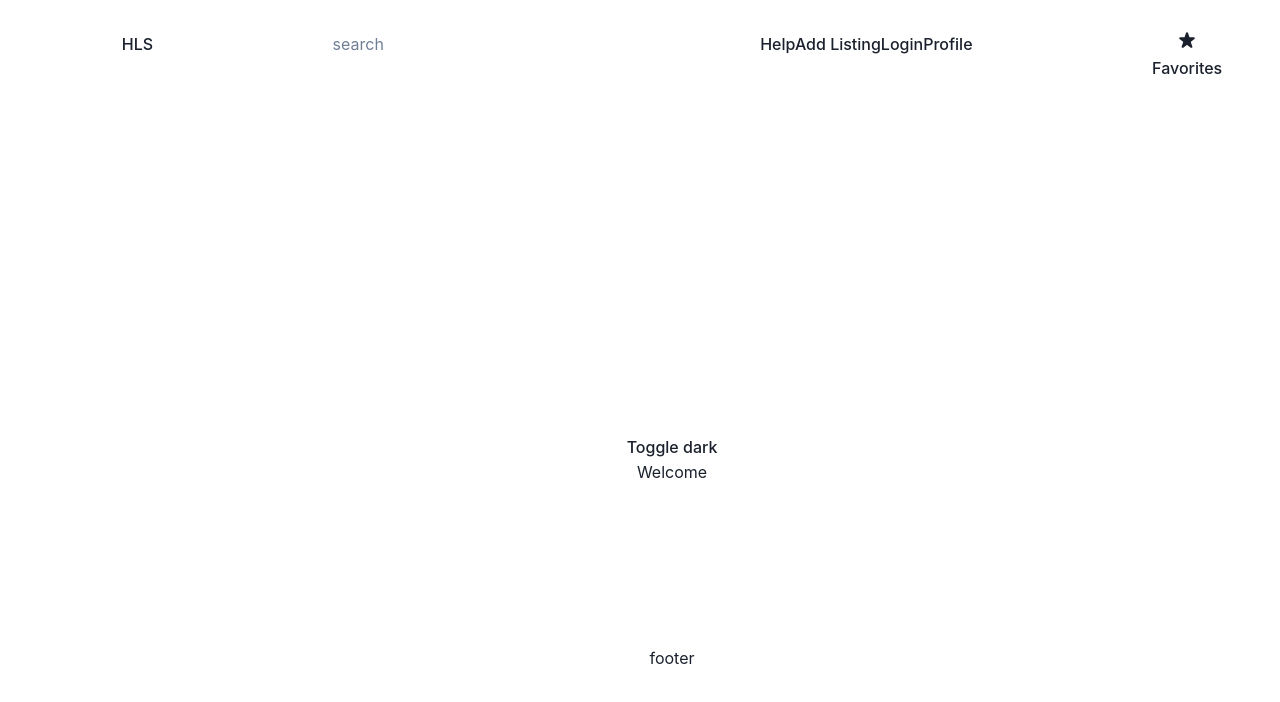
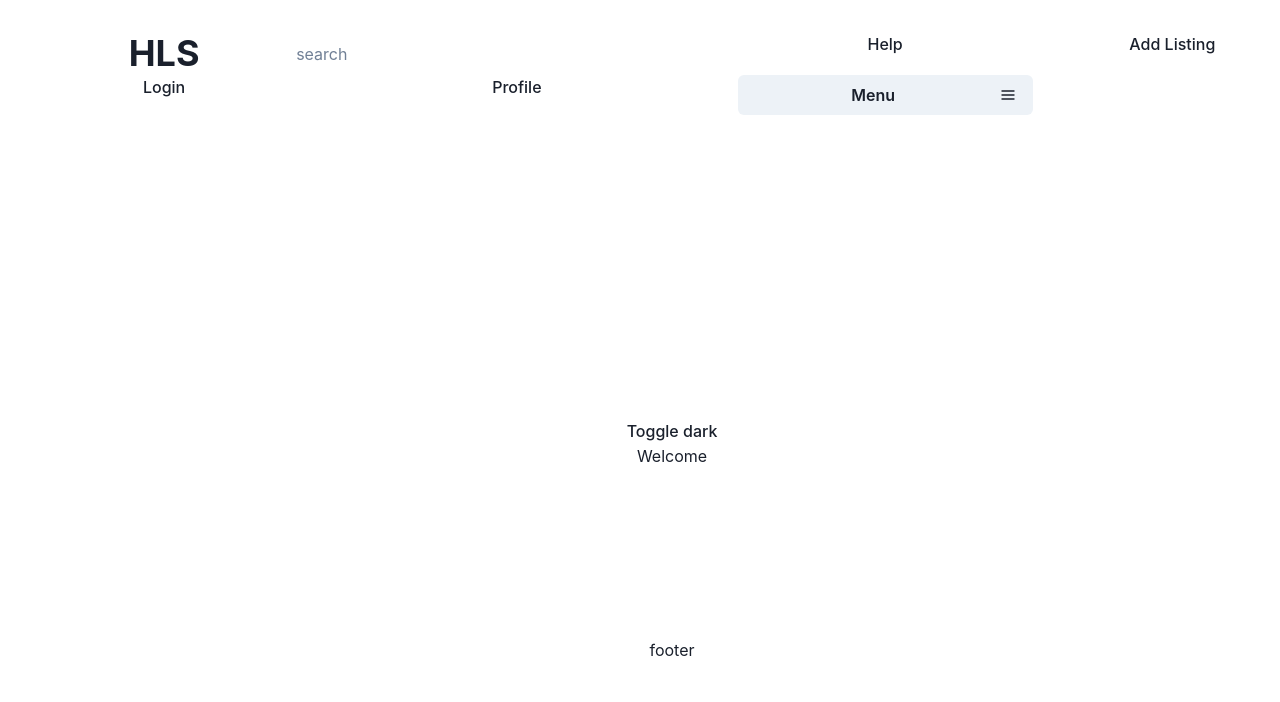
Before and after one commit to BorDevTech/HLS, a React (Vite) app: page /HLS/guides/faq in a window 1280 px wide. Shown: the top 702 px of the page. Built offline with nearby package versions, Linux system fonts and the light colour scheme.

Commit message:
completed MVP of mobile display menu

```diff
--- a/src/App.tsx
+++ b/src/App.tsx
@@ -1,8 +1,8 @@
 import "./App.css";
-import { Routes, Route, Link } from "react-router-dom";
+import { Routes, Route } from "react-router-dom";
 import { Home, Login, Profile, Register } from "./routes";
 import * as CUR from "@chakra-ui/react";
-import * as CUI from "@chakra-ui/icons";
+import Navbar from "./components/Navbar/Navbar";
 
 function App() {
   return (
@@ -18,39 +18,7 @@ function App() {
       >
         <CUR.GridItem area={"Navbar"}>
           <nav>
-            <CUR.Grid
-              templateRows={"repeat(5,1fr)"}
-              templateAreas={{
-                base: `"Brand Buttons"`,
-                md: `"Brand Navigation"`,
-                lg: `"Brand Search Navigation Buttons"`,
-              }}
-            >
-              <CUR.GridItem area={"Brand"}>
-                <Link to="/">HLS</Link>
-              </CUR.GridItem>
-              <CUR.Show above={"lg"}>
-                <CUR.GridItem area={"Search"}>
-                  <input placeholder={"search"} />
-                </CUR.GridItem>
-                <CUR.Show above={"md"}>
-                  <CUR.GridItem area={"Navigation"}>
-                    <Link to="/guides/faq">Help</Link>
-                    <Link to="/guides/faq/addListing">Add Listing</Link>
-                    <Link to="/login">Login</Link>
-                    <Link to="/profile">Profile</Link>
-                  </CUR.GridItem>
-                </CUR.Show>
-              </CUR.Show>
-              <CUR.GridItem area={"Buttons"}>
-                <Link to="/profile/favorites">
-                  <CUR.VStack>
-                    <CUI.StarIcon />
-                    <CUR.Text>Favorites</CUR.Text>
-                  </CUR.VStack>
-                </Link>
-              </CUR.GridItem>
-            </CUR.Grid>
+            <Navbar />
           </nav>
         </CUR.GridItem>
         <CUR.GridItem area={"Main"}>
--- /dev/null
+++ b/src/components/Navbar/Brand.tsx
@@ -0,0 +1,14 @@
+import { Link } from "react-router-dom";
+import * as CUR from "@chakra-ui/react";
+
+const Brand = () => {
+  var AppName = "HLS" as const;
+
+  return (
+    <Link to="/">
+      <CUR.Heading>{AppName}</CUR.Heading>
+    </Link>
+  );
+};
+
+export default Brand;
--- /dev/null
+++ b/src/components/Navbar/Menu.tsx
@@ -0,0 +1,84 @@
+import { Link } from "react-router-dom";
+import * as CUR from "@chakra-ui/react";
+import * as CUI from "@chakra-ui/icons";
+import { useColorMode } from "@chakra-ui/react";
+
+const Menu = () => {
+  const { colorMode, toggleColorMode } = useColorMode();
+  return (
+    <>
+      <CUR.Menu>
+        <CUR.MenuButton as={CUR.Button} rightIcon={<CUI.HamburgerIcon />}>
+          Menu
+        </CUR.MenuButton>
+        <CUR.MenuList>
+          <CUR.MenuGroup title="Account">
+            <CUR.MenuItem icon={<CUI.AddIcon />}>Profile</CUR.MenuItem>
+            <CUR.MenuItem icon={<CUI.AddIcon />}>Payments</CUR.MenuItem>
+            <CUR.MenuItem icon={<CUI.AddIcon />}>Searches</CUR.MenuItem>
+            <CUR.MenuItem icon={<CUI.AddIcon />}>Favorites</CUR.MenuItem>
+          </CUR.MenuGroup>
+          <CUR.MenuGroup title="Help">
+            <CUR.MenuItem>
+              <Link to="/guides/faq">F.A.Q.'s</Link>
+            </CUR.MenuItem>
+          </CUR.MenuGroup>
+
+          <CUR.MenuItem>
+            <Link to="/guides/faq/addListing">Add Listing</Link>
+          </CUR.MenuItem>
+          <CUR.MenuItem>Delete</CUR.MenuItem>
+          <CUR.MenuItem>Attend a Workshop</CUR.MenuItem>
+
+          <CUR.MenuGroup title="Actions">
+            <CUR.MenuDivider />
+            <CUR.HStack
+              justifyContent={"space-evenly"}
+              divider={
+                <>
+                  <CUR.Center height="50px">
+                    <CUR.Divider orientation="vertical" />
+                  </CUR.Center>
+                </>
+              }
+            >
+              <CUR.Box>
+                <Link to="/login">
+                  <CUR.VStack>
+                    <CUI.UnlockIcon />
+                    <CUR.Text>Login</CUR.Text>
+                  </CUR.VStack>
+                </Link>
+              </CUR.Box>
+              <CUR.Box>
+                <Link to="/profile">
+                  <CUR.VStack>
+                    <CUI.UnlockIcon />
+                    <CUR.Text>Profile</CUR.Text>
+                  </CUR.VStack>
+                </Link>
+              </CUR.Box>
+              {colorMode === "light" ? (
+                <button type="button" onClick={toggleColorMode}>
+                  <CUR.VStack>
+                    <CUI.MoonIcon />
+                    <CUR.Text>dark mode</CUR.Text>
+                  </CUR.VStack>
+                </button>
+              ) : (
+                <button type="button" onClick={toggleColorMode}>
+                  <CUR.VStack>
+                    <CUI.SunIcon />
+                    <CUR.Text>light mode</CUR.Text>
+                  </CUR.VStack>
+                </button>
+              )}
+            </CUR.HStack>
+          </CUR.MenuGroup>
+        </CUR.MenuList>
+      </CUR.Menu>
+    </>
+  );
+};
+
+export default Menu;
--- /dev/null
+++ b/src/components/Navbar/Navbar.tsx
@@ -0,0 +1,24 @@
+import * as Nav from "./NavbarIndex";
+import * as CUR from "@chakra-ui/react";
+
+const Navbar = () => {
+  return (
+    <>
+      <CUR.Grid
+        templateRows={"repeat(5,1fr)"}
+        templateAreas={{
+          base: `"Brand Search Navigation Buttons"`,
+          md: `"Brand Search Navigation Buttons"`,
+          lg: `"Brand Search Navigation Buttons"`,
+        }}
+      >
+        <Nav.Brand />
+        <Nav.SearchBar />
+        <Nav.Navigation />
+        <Nav.Menu />
+      </CUR.Grid>
+    </>
+  );
+};
+
+export default Navbar;
--- /dev/null
+++ b/src/components/Navbar/NavbarIndex.ts
@@ -0,0 +1,6 @@
+import Brand from "./Brand";
+import Menu from "./Menu";
+import Navigation from "./Navigation";
+import SearchBar from "./SearchBar";
+
+export { Brand, Menu, Navigation, SearchBar };
--- /dev/null
+++ b/src/components/Navbar/Navigation.tsx
@@ -0,0 +1,14 @@
+import { Link } from "react-router-dom";
+
+const Navigation = () => {
+  return (
+    <>
+      <Link to="/guides/faq">Help</Link>
+      <Link to="/guides/faq/addListing">Add Listing</Link>
+      <Link to="/login">Login</Link>
+      <Link to="/profile">Profile</Link>
+    </>
+  );
+};
+
+export default Navigation;
--- /dev/null
+++ b/src/components/Navbar/SearchBar.tsx
@@ -0,0 +1,9 @@
+const SearchBar = () => {
+  return (
+    <>
+      <input placeholder={"search"} />
+    </>
+  );
+};
+
+export default SearchBar;
```
